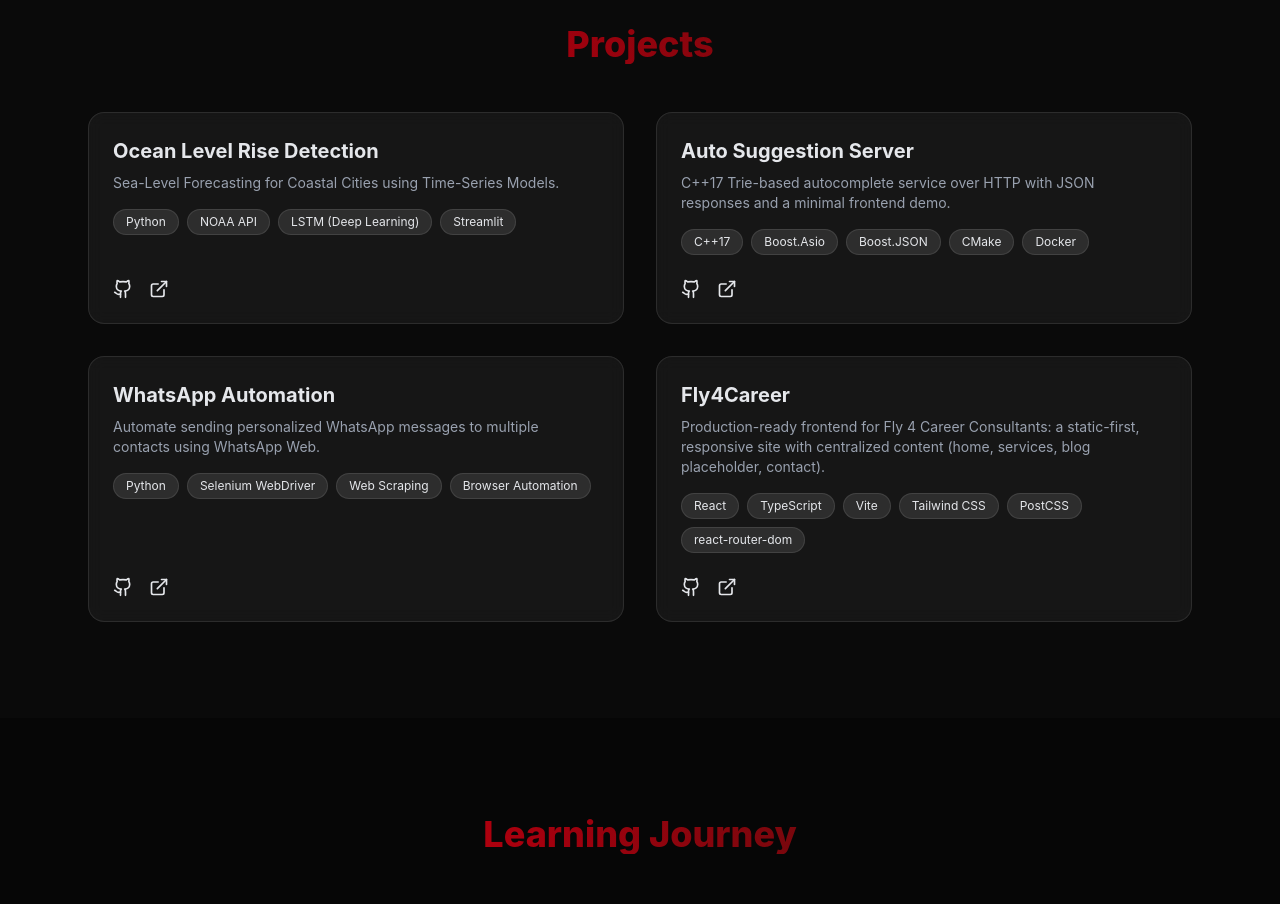
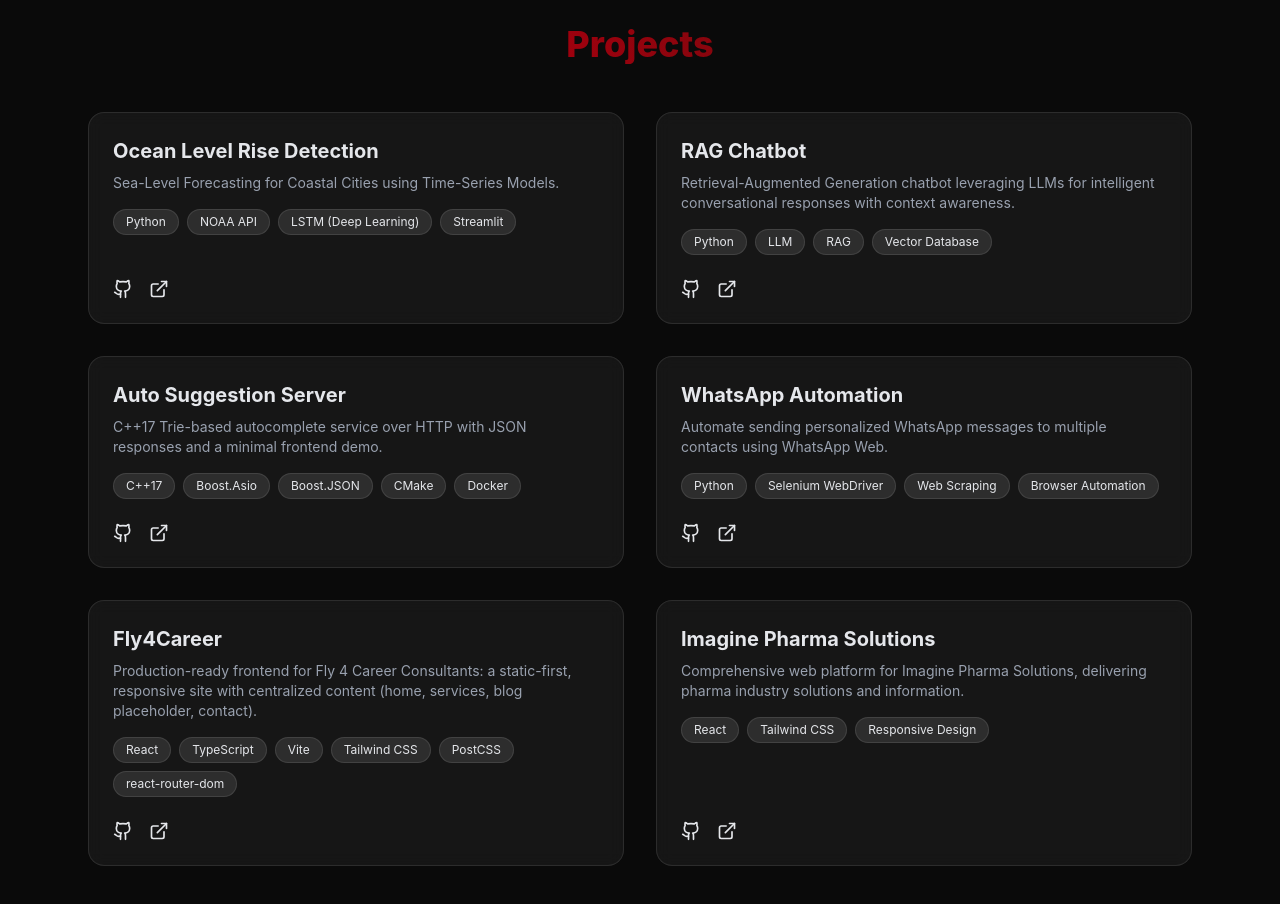
Before and after one commit to AmulyaKaushik/Portfolio, a React (Vite) app: page / in a window 1280 px wide. Shown: the part 2540-3444 px from the top of the page. Built offline with nearby package versions, Linux system fonts and the light colour scheme.

Commit message:
added projects

```diff
--- a/src/sections/Projects.jsx
+++ b/src/sections/Projects.jsx
@@ -64,6 +64,14 @@
       github: "https://github.com/AmulyaKaushik/Ocean-Level-Rise-Detection.git",
       live: "https://amulyakaushik-ocean-level-rise-detection-dashboard-euqmss.streamlit.app/",
     },
+        {
+      title: "RAG Chatbot",
+      description:
+        "Retrieval-Augmented Generation chatbot leveraging LLMs for intelligent conversational responses with context awareness.",
+      tech: ["Python", "LLM", "RAG", "Vector Database"],
+      github: "https://github.com/AmulyaKaushik/Rag-Chatbot.git",
+      //live: "#",
+    },
     {
       title: "Auto Suggestion Server",
       description:
@@ -95,6 +103,14 @@
       github: "https://github.com/AmulyaKaushik/Fly4Career.git",
       live: "https://fly4-career.vercel.app/",
     },
+    {
+      title: "Imagine Pharma Solutions",
+      description:
+        "Comprehensive web platform for Imagine Pharma Solutions, delivering pharma industry solutions and information.",
+      tech: ["React", "Tailwind CSS", "Responsive Design"],
+      github: "https://github.com/AmulyaKaushik/Imagine-Pharma-Solutions.git",
+      live: "https://www.imaginepharmasolutions.co.in/",
+    },
   ];
 
   return (
```
